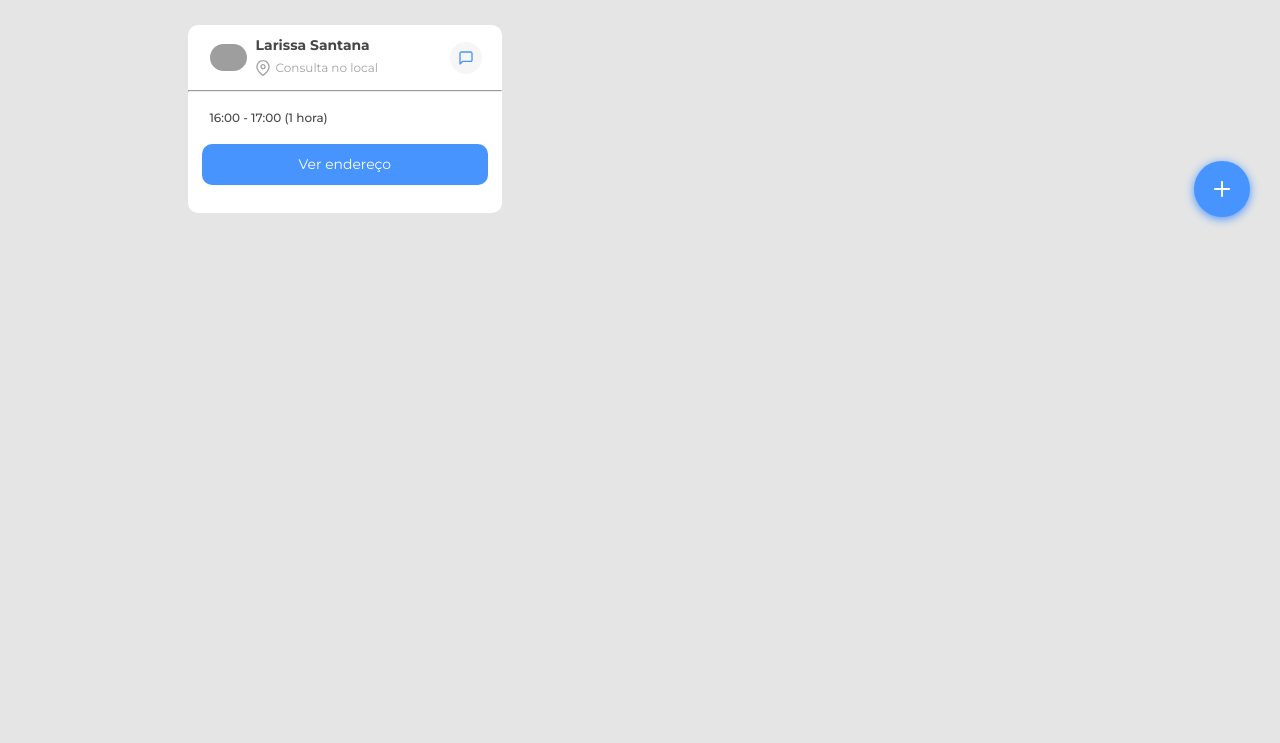
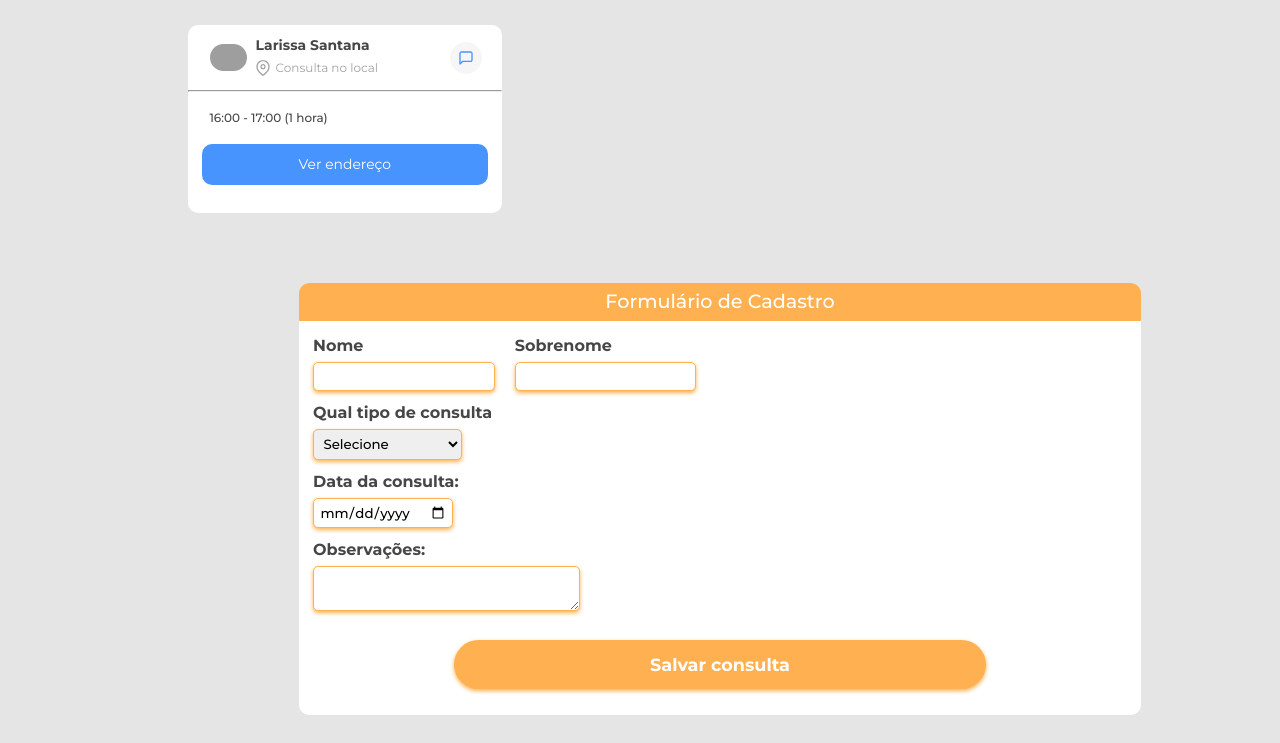
Before and after one commit to zoesidrim/clinica-medica, a plain HTML site: page index.html in a window 1280 px wide. Shown: the part 1235-1978 px from the top of the page. Before the commit the page ends 1601 px from the top, so only its background shows below. Drawn offline with Linux system fonts and the light colour scheme; grey boxes are pictures that could not be loaded.

Commit message:
projeto atualizado com formulário de cadastro

```diff
--- a/index.html
+++ b/index.html
@@ -231,6 +231,37 @@
         </div>
     </section>
 
+    <form class="formulario">
+        <h2 class="formulario__titulo">Formulário de Cadastro</h2>
+        <fieldset class="formulario__grupo">
+            <div class="campo">
+                <label for="nome"><strong>Nome</strong></label>
+                <input class="campo__input" type="text" name="nome" id="nome" required>
+            </div>
+            <div class="campo">
+                <label for="sobrenome"><strong>Sobrenome</strong></label>
+                <input class="campo__input" type="text" name="sobrenome" id="sobrenome" required>
+            </div>
+        </fieldset>
+        <div class="campo">
+            <label for="tipo-consulta"><strong>Qual tipo de consulta</strong></label>
+            <select id="tipo-consulta" required>
+                <option selected disabled>Selecione</option>
+                <option>Consulta no local </option>
+                <option>consulta remota</option>
+            </select>
+        </div>
+        <div class="campo">
+            <label for="data"><strong>Data da consulta:</strong></label>
+            <input class="campo__input" type="date" id="data" required>
+        </div>
+        <div class="campo">
+            <label for="observacao"><strong>Observações:</strong></label>
+            <textarea row="8" style="width: 20em" id="observacao" name="observacao"></textarea>
+        </div>
+        <button class="formulario__botao" type="submit"><strong>Salvar consulta</strong></button>
+    </form>
+
     <div>
         <input class="rodape__botao" type="checkbox" id="mais">
         <label for="mais">
--- a/style.css
+++ b/style.css
@@ -2,6 +2,7 @@
 @import url("../styles/perfil.css");
 @import url("../styles/consultas.css");
 @import url("../styles/rodape.css");
+@import url("../styles/formulario.css");
 
 
 
@@ -14,6 +15,7 @@
     --branco: #FFFFFF;
     --preto: #464646;
     --cor-destaque: #FFB050;
+    --cor-formulario: #f7cc99;
     --cor-destaque-2: #4894FF;
     --cor-detalhe: #A3A3A3;
     --cor-background: #E5E5E5;
--- a/styles/consultas.css
+++ b/styles/consultas.css
@@ -225,6 +225,10 @@
 
 @media screen and (min-width: 768px){
 
+    .consultas {
+        margin-bottom: 4em;
+    }
+
     .consultas__dia{
         margin: 2em 2em 0.5em 2em;
     }
--- /dev/null
+++ b/styles/formulario.css
@@ -0,0 +1,85 @@
+.formulario{
+    display: none;
+}
+
+@media screen and (min-width: 768px){
+    .formulario {
+        display: flex;
+        flex-direction: column;
+        position: relative;
+        margin: 2em 10em;
+        padding: 1em;
+        border-radius: 10px;
+        background-color: var(--branco);
+    }
+
+    .formulario__titulo{
+        display: inline;
+        text-align: center;
+        position: absolute;
+        right: 0;
+        left: 0;
+        top: 0;
+        /* margin-bottom: 0.5em; */
+        font-size: 1.2rem;
+        font-weight: 500;
+        background-color: var(--cor-destaque);
+        color: var(--branco);
+        padding: 0.5em;
+        border-top-left-radius: 10px;
+        border-top-right-radius: 10px;
+    }
+
+    .formulario__grupo{
+        display: flex;
+        gap: 20px;
+        margin-top: 3em;
+    }
+
+    .campo input[type="text"], .campo input[type="date"], .campo select, .campo textarea {
+        padding: 0.4em;
+        border: 1px solid var(--cor-destaque);
+        box-shadow: 0 2px 4px var(--cor-destaque);
+        border-radius: 5px;
+        font-family: inherit;
+        font-weight: 500;
+    }
+
+    .campo {
+        margin-bottom: 1em;
+    }
+
+    .campo label {
+        color: var(--preto);
+        font-weight: 600;
+        font-size: 1rem;
+        font-family: var(--fonte-principal);
+        display: block;
+        margin-bottom: 0.5em;
+    }
+
+    .campo input:focus, .campo select:focus, .campo textarea:focus{
+        background-color: var(--cor-formulario);
+        outline: none;
+    }
+
+    .formulario__botao {
+        display: inline;
+        padding: 0.8em;
+        margin: 0.7em 8em 0.7em 8em;
+        border-radius: 50px;
+        font-size: 1.1rem;
+        font-family: inherit;
+        color: var(--branco);
+        font-weight: 600;
+        background-color: var(--cor-destaque);
+        border: 0;
+        box-shadow: 0px 2px 4px var(--cor-destaque);
+        transition: transform 200ms;
+    }
+
+    .formulario__botao:hover {
+        transform: scale(1.09);
+        background-color: var(--cor-formulario);
+    }
+}
--- a/styles/rodape.css
+++ b/styles/rodape.css
@@ -113,7 +113,7 @@
 }
 
 @media screen and (min-width: 768px){
-    .rodape__lista-flutuante{
+    /* .rodape__lista-flutuante{
     bottom: 155px;
     right: 30px;
     margin-bottom: 0.7em;
@@ -123,6 +123,10 @@
     padding: 1.5em;
     bottom: 100px;
     right: 30px;
+    } */
+
+    .rodape__flutuante{
+        display: none;
     }
 }
 
@@ -167,6 +171,7 @@
      height: 100%;
      padding: 5em 0;
      background-color: var(--cor-destaque);
+     box-shadow: 0 8px 10px 0 var(--cor-destaque);
      border-top-right-radius: 10px;
      border-bottom-right-radius: 10px;
      border-top-left-radius: 0;
```
